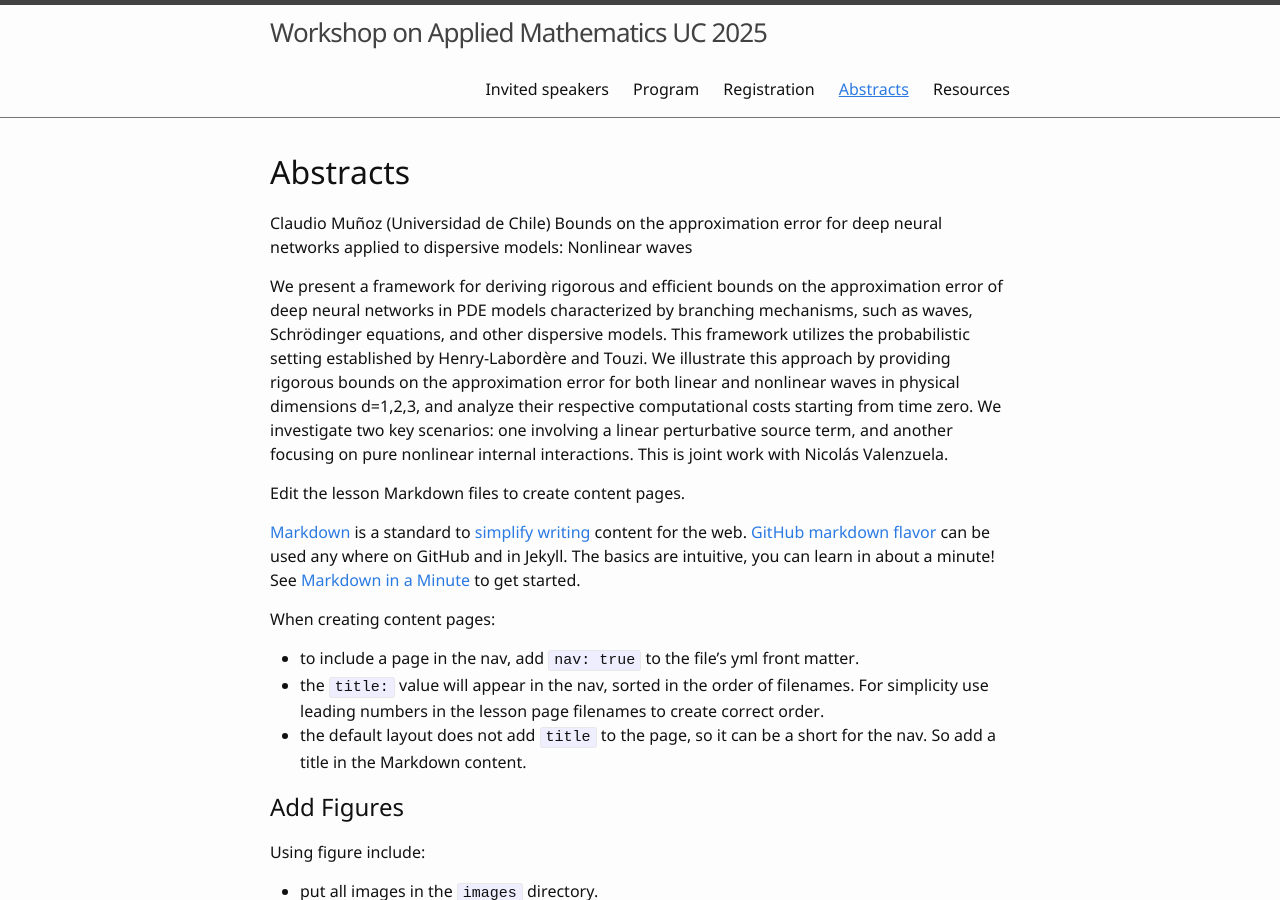
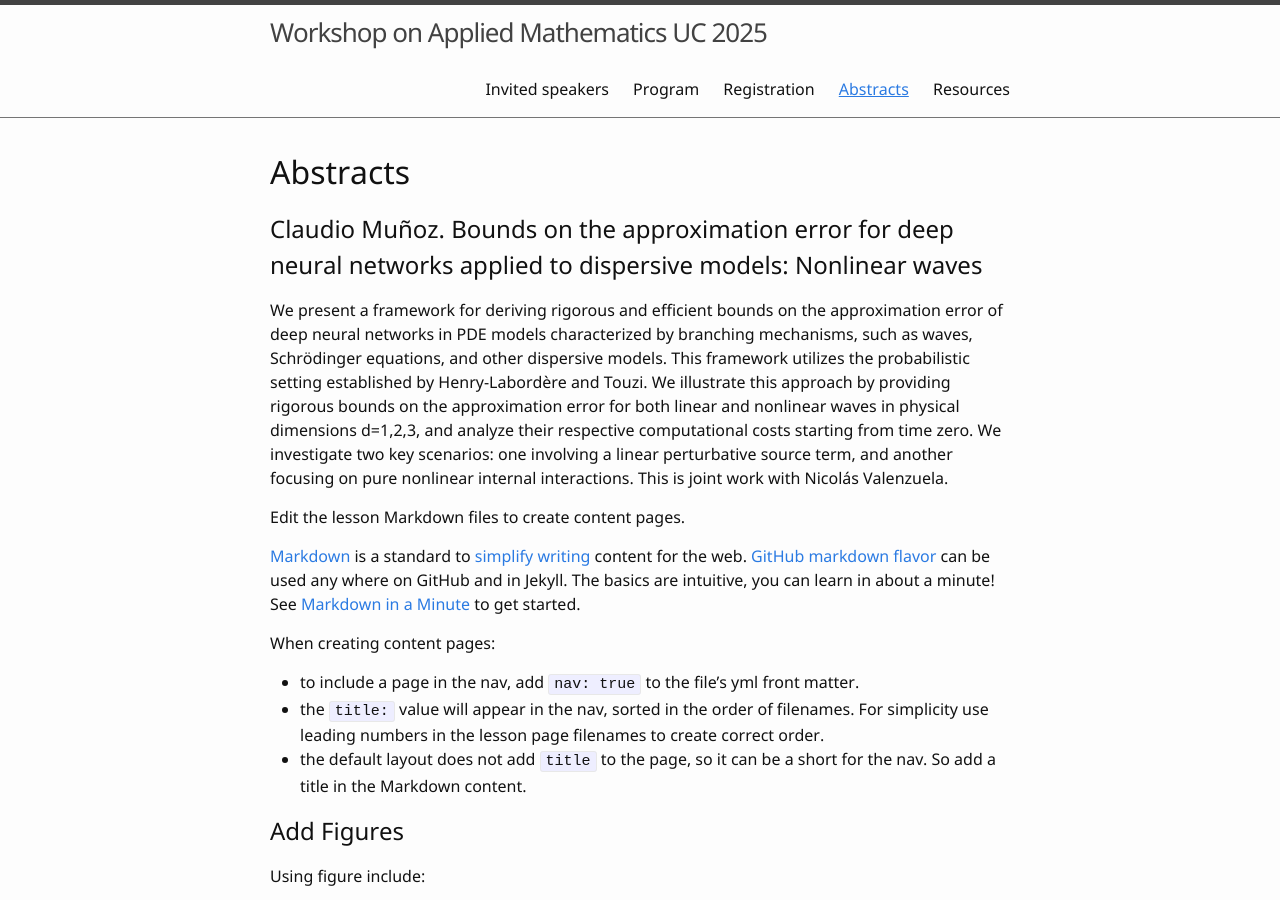
Before and after one commit to AppliedMathUC/workshop-applied-math-2025, a Jekyll site: the page built from 3-lesson.md, in a window 1280 px wide and 900 px high. Built offline with Jekyll 4.4.1, drawn with Linux system fonts in a browser that asks for light colours.

Commit message:
Update 3-lesson.md

```diff
--- a/3-lesson.md
+++ b/3-lesson.md
@@ -5,8 +5,7 @@ nav: true
 
 # Abstracts
 
-Claudio Muñoz (Universidad de Chile)
-Bounds on the approximation error for deep neural networks applied to dispersive models: Nonlinear waves
+## Claudio Muñoz. Bounds on the approximation error for deep neural networks applied to dispersive models: Nonlinear waves
 
 We present a framework for deriving rigorous and efficient bounds on the approximation error of deep neural networks in PDE models characterized by branching mechanisms, such as waves, Schrödinger equations, and other dispersive models. This framework utilizes the probabilistic setting established by Henry-Labordère and Touzi. We illustrate this approach by providing rigorous bounds on the approximation error for both linear and nonlinear waves in physical dimensions d=1,2,3, and analyze their respective computational costs starting from time zero. We investigate two key scenarios: one involving a linear perturbative source term, and another focusing on pure nonlinear internal interactions. This is joint work with Nicolás Valenzuela.
 
```
